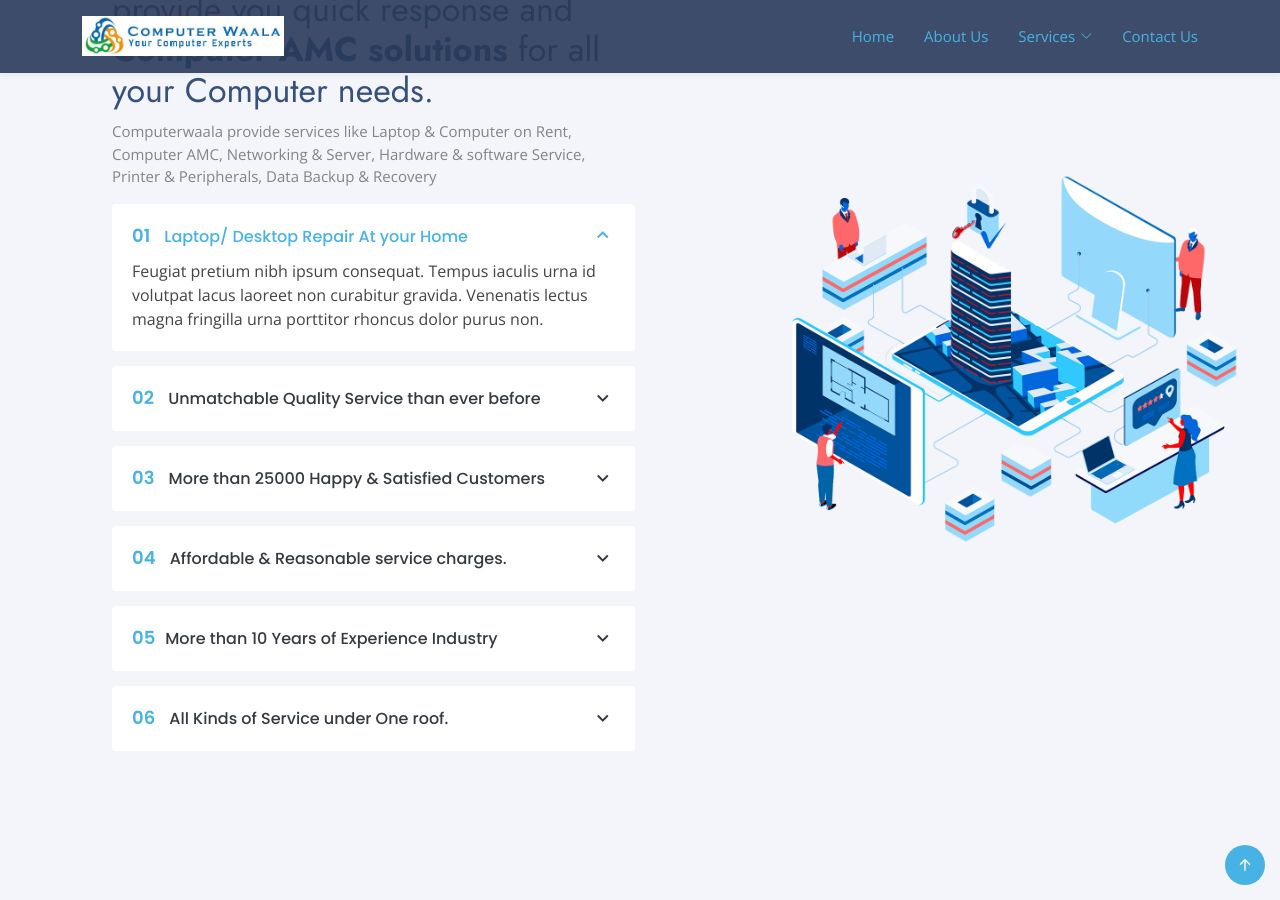
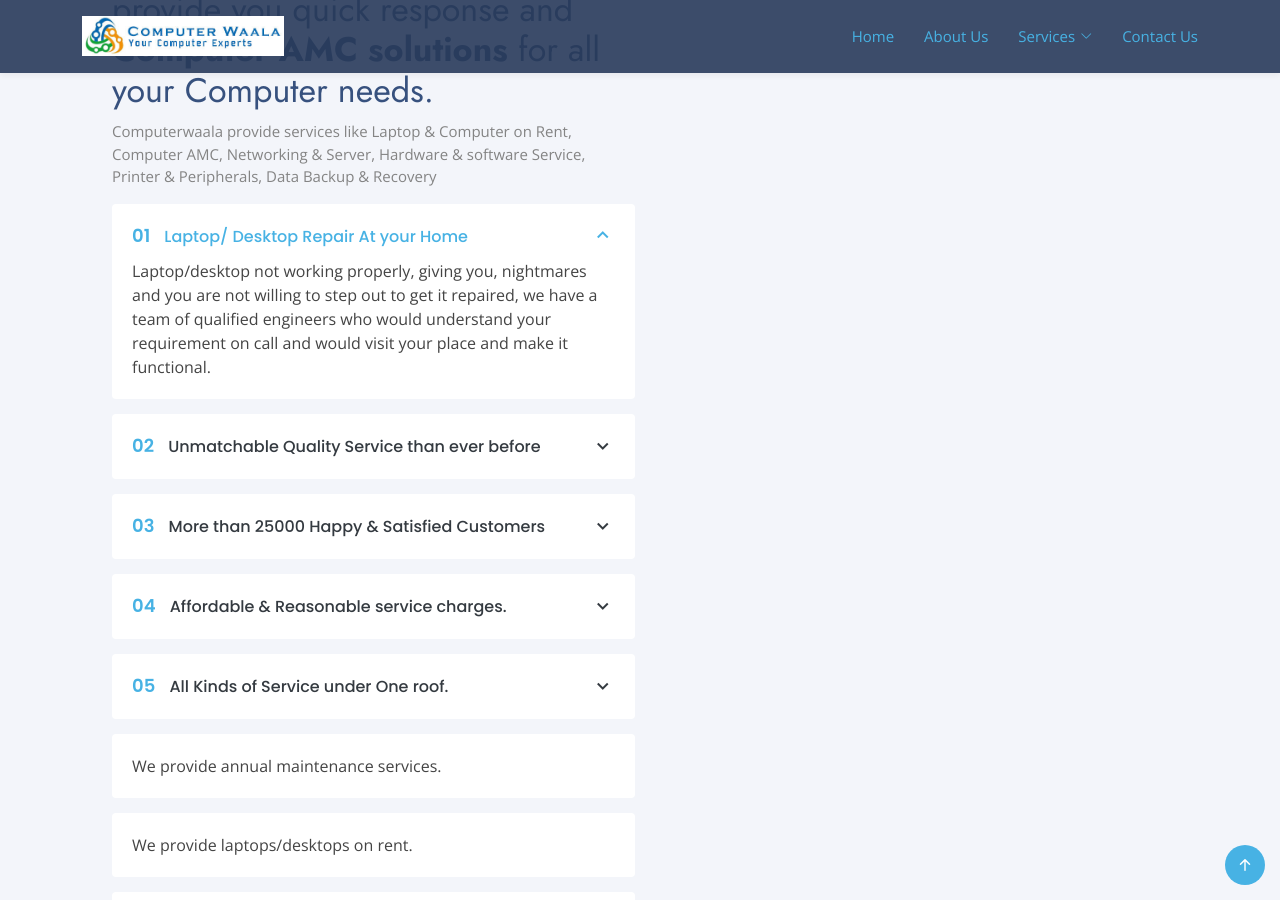
Before and after one commit to ProgrammerNomad/computerwaala, a Jekyll site: the page built from index.html, in a window 1280 px wide and 900 px high, scrolled down 986 px. Built offline with Jekyll 4.4.1, drawn with Linux system fonts in a browser that asks for light colours; some of the changed text lies outside the part shown.

Commit message:
front page

```diff
--- a/index.html
+++ b/index.html
@@ -86,7 +86,8 @@
                   <a data-bs-toggle="collapse" class="collapse" data-bs-target="#accordion-list-1"><span>01</span> Laptop/ Desktop Repair At your Home <i class="bx bx-chevron-down icon-show"></i><i class="bx bx-chevron-up icon-close"></i></a>
                   <div id="accordion-list-1" class="collapse show" data-bs-parent=".accordion-list">
                     <p>
-                      Feugiat pretium nibh ipsum consequat. Tempus iaculis urna id volutpat lacus laoreet non curabitur gravida. Venenatis lectus magna fringilla urna porttitor rhoncus dolor purus non.
+                        Laptop/desktop not working properly, giving you, nightmares and you are not willing to step out to get it repaired, we have a team of qualified engineers
+                        who would understand your requirement on call and would visit your place and make it functional.
                     </p>
                   </div>
                 </li>
@@ -96,8 +97,9 @@
                   <a data-bs-toggle="collapse" data-bs-target="#accordion-list-2" class="collapsed"><span>02</span> Unmatchable Quality Service than ever before <i class="bx bx-chevron-down icon-show"></i><i class="bx bx-chevron-up icon-close"></i></a>
                   <div id="accordion-list-2" class="collapse" data-bs-parent=".accordion-list">
                     <p>
-                      Dolor sit amet consectetur adipiscing elit pellentesque habitant morbi. Id interdum velit laoreet id donec ultrices. Fringilla phasellus faucibus scelerisque eleifend donec pretium. Est pellentesque elit ullamcorper dignissim. Mauris ultrices eros in cursus turpis massa tincidunt dui.
-                    </p>
+                        Computerwaala as the name suggests is a brand which works for client satisfaction and deliver unmatched quality service hence,
+                        we sometimes provide services through remote support in case of urgent needs.
+                       </p>
                   </div>
                 </li>
 
@@ -108,7 +110,7 @@
                   <a data-bs-toggle="collapse" data-bs-target="#accordion-list-2" class="collapsed"><span>03</span> More than 25000 Happy & Satisfied Customers <i class="bx bx-chevron-down icon-show"></i><i class="bx bx-chevron-up icon-close"></i></a>
                   <div id="accordion-list-2" class="collapse" data-bs-parent=".accordion-list">
                     <p>
-                      Dolor sit amet consectetur adipiscing elit pellentesque habitant morbi. Id interdum velit laoreet id donec ultrices. Fringilla phasellus faucibus scelerisque eleifend donec pretium. Est pellentesque elit ullamcorper dignissim. Mauris ultrices eros in cursus turpis massa tincidunt dui.
+                        We are pioneer in this field for last 7 years and our family of happy and satisfied customers is still growing.
                     </p>
                   </div>
                 </li>
@@ -117,26 +119,28 @@
                   <a data-bs-toggle="collapse" data-bs-target="#accordion-list-2" class="collapsed"><span>04</span> Affordable & Reasonable service charges. <i class="bx bx-chevron-down icon-show"></i><i class="bx bx-chevron-up icon-close"></i></a>
                   <div id="accordion-list-2" class="collapse" data-bs-parent=".accordion-list">
                     <p>
-                      Dolor sit amet consectetur adipiscing elit pellentesque habitant morbi. Id interdum velit laoreet id donec ultrices. Fringilla phasellus faucibus scelerisque eleifend donec pretium. Est pellentesque elit ullamcorper dignissim. Mauris ultrices eros in cursus turpis massa tincidunt dui.
+
+                        We provide solutions for all your laptop/desktop repair needs at your door step without making hole in your pocket. We believe in quality service.
                     </p>
                   </div>
                 </li>
 
 
-                <li>
-                  <a data-bs-toggle="collapse" data-bs-target="#accordion-list-2" class="collapsed"><span>05</span>More than 10 Years of Experience Industry <i class="bx bx-chevron-down icon-show"></i><i class="bx bx-chevron-up icon-close"></i></a>
-                  <div id="accordion-list-2" class="collapse" data-bs-parent=".accordion-list">
-                    <p>
-                      Dolor sit amet consectetur adipiscing elit pellentesque habitant morbi. Id interdum velit laoreet id donec ultrices. Fringilla phasellus faucibus scelerisque eleifend donec pretium. Est pellentesque elit ullamcorper dignissim. Mauris ultrices eros in cursus turpis massa tincidunt dui.
-                    </p>
-                  </div>
-                </li>
 
                 <li>
-                  <a data-bs-toggle="collapse" data-bs-target="#accordion-list-3" class="collapsed"><span>06</span> All Kinds of Service under One roof.<i class="bx bx-chevron-down icon-show"></i><i class="bx bx-chevron-up icon-close"></i></a>
+                  <a data-bs-toggle="collapse" data-bs-target="#accordion-list-3" class="collapsed"><span>05</span> All Kinds of Service under One roof.<i class="bx bx-chevron-down icon-show"></i><i class="bx bx-chevron-up icon-close"></i></a>
                   <div id="accordion-list-3" class="collapse" data-bs-parent=".accordion-list">
                     <p>
-                      Eleifend mi in nulla posuere sollicitudin aliquam ultrices sagittis orci. Faucibus pulvinar elementum integer enim. Sem nulla pharetra diam sit amet nisl suscipit. Rutrum tellus pellentesque eu tincidunt. Lectus urna duis convallis convallis tellus. Urna molestie at elementum eu facilisis sed odio morbi quis
+                       <ul.a>
+                  <li>We provide annual maintenance services.</li>
+                  <li> We provide laptops/desktops on rent.</li>
+                      <li> We sell refurbished laptops.</li>
+                        <li>We assemble high end desktops.</li>
+                      <li>Repair services for your laptop/desktop.</li>
+                      <li>We also undertake networking projects.</li>
+                        Hence we can say that Computerwaala is a one stop destination for all your computer needs.
+                  </ul.a>
+
                     </p>
                   </div>
                 </li>
```
